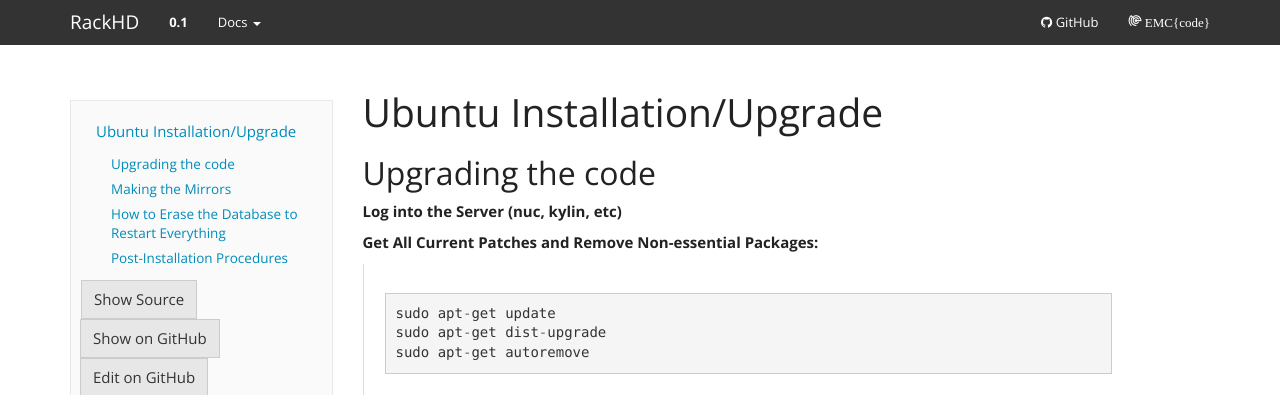
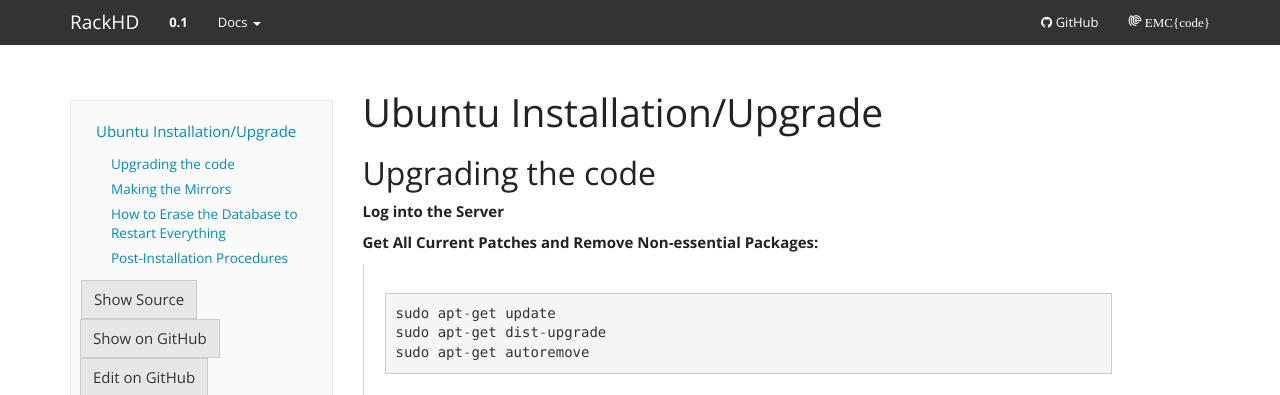
Before and after one commit to RackHD/docs, a Sphinx documentation site: the page built from docs/monorail/ubuntu_install_instructions.rst, in a window 1280 px wide and 900 px high. Shown: the top 395 px of the window. Built offline with Sphinx 7.4.7, drawn with Linux system fonts in a browser that asks for light colours.

Commit message:
remove kylin and nuc ref

```diff
--- a/docs/monorail/ubuntu_install_instructions.rst
+++ b/docs/monorail/ubuntu_install_instructions.rst
@@ -5,7 +5,7 @@
 Upgrading the code
 ~~~~~~~~~~~~~~~~~~~~~~~~~~~~
 
-**Log into the Server (nuc, kylin, etc)**
+**Log into the Server**
 
 **Get All Current Patches and Remove Non-essential Packages:**
 
```
